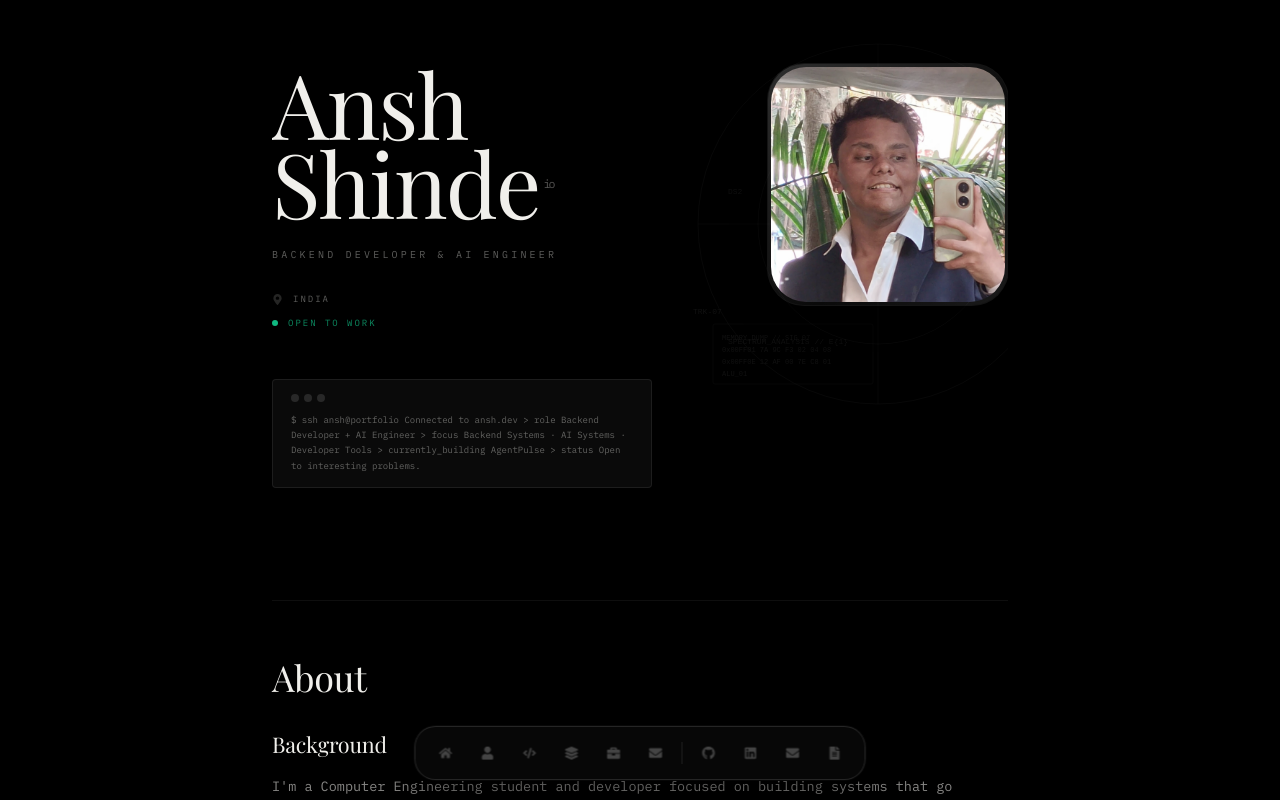
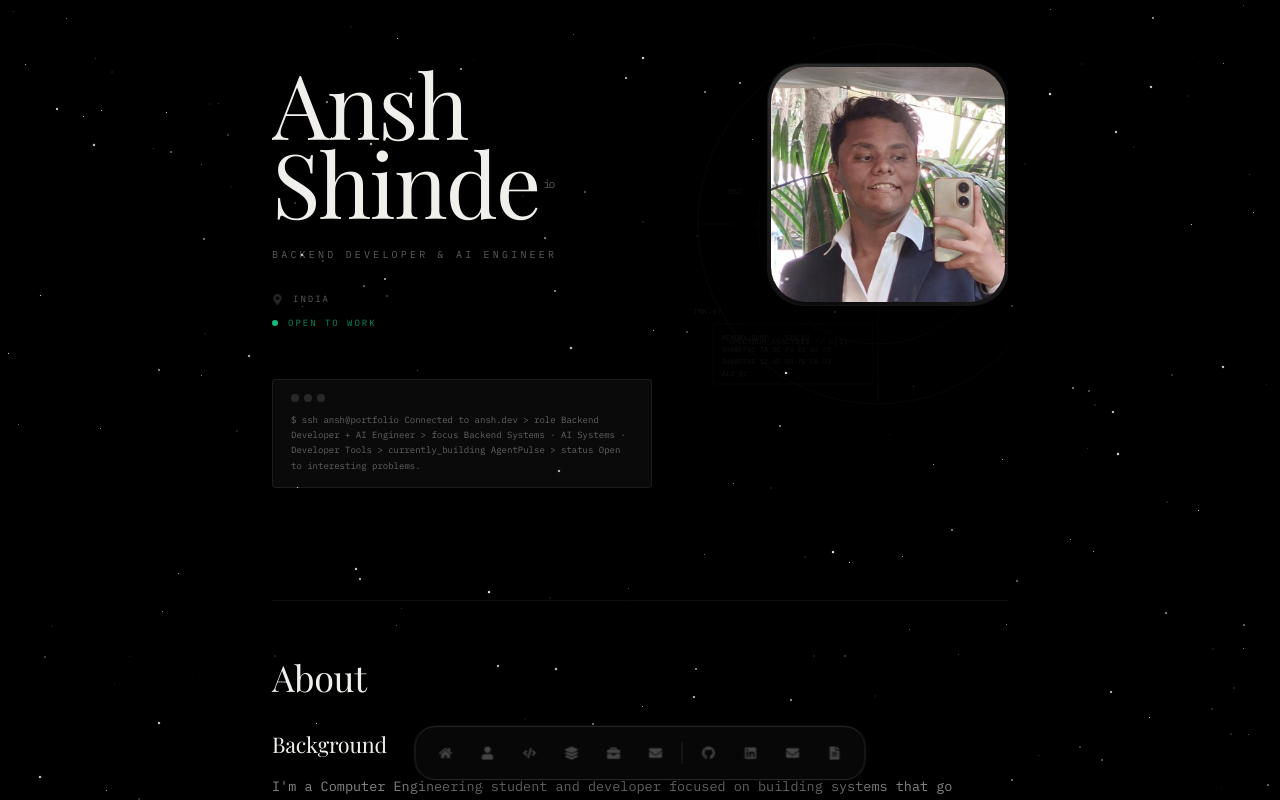
Before and after one commit to AnshShinde2007/ansh-portfolio, a React (Vite) app in the folder portfolio/: page / in a window 1280 px wide. Built offline with nearby package versions, Linux system fonts and the light colour scheme; a web font is replaced by a local one.

Commit message:
feat: add animated star field background

```diff
--- a/portfolio/src/App.css
+++ b/portfolio/src/App.css
@@ -105,6 +105,41 @@
   }
 }
 
+/* ── Star Field ──────────────────────────────────────────── */
+.starfield {
+  position: fixed;
+  inset: 0;
+  width: 100%;
+  height: 100%;
+  pointer-events: none;
+  z-index: 0;
+  overflow: hidden;
+  will-change: transform;
+}
+
+.star {
+  position: absolute;
+  border-radius: 50%;
+  background: #ffffff;
+  animation: star-twinkle 4s ease-in-out infinite alternate;
+}
+
+@keyframes star-twinkle {
+  0%   { opacity: 0.1;  transform: scale(0.85); }
+  50%  { opacity: 1;    transform: scale(1.1);  }
+  100% { opacity: 0.1;  transform: scale(0.85); }
+}
+
+@media (prefers-reduced-motion: reduce) {
+  .star {
+    animation: none;
+    opacity: 0.25 !important;
+  }
+  .starfield {
+    transform: none !important;
+  }
+}
+
 /* ── Reset ───────────────────────────────────────────────── */
 *,
 *::before,
@@ -173,6 +208,7 @@ body {
 /* ── Layout shell ────────────────────────────────────────── */
 .page-shell {
   position: relative;
+  z-index: 1;
   margin: 0 auto;
   max-width: 768px;
   padding: 24px 16px 140px;
--- /dev/null
+++ b/portfolio/src/components/StarField.jsx
@@ -0,0 +1,70 @@
+// src/components/StarField.jsx
+import { useEffect, useRef } from "react";
+
+const STAR_COUNT = 180;
+
+function randomBetween(min, max) {
+  return Math.random() * (max - min) + min;
+}
+
+function generateStars() {
+  return Array.from({ length: STAR_COUNT }, (_, i) => ({
+    id: i,
+    x: randomBetween(0, 100),
+    y: randomBetween(0, 100),
+    size: randomBetween(0.8, 2.4),
+    opacity: randomBetween(0.15, 0.75),
+    delay: randomBetween(0, 6),
+    duration: randomBetween(2.5, 6),
+  }));
+}
+
+const STARS = generateStars();
+
+export default function StarField() {
+  const ref = useRef(null);
+
+  useEffect(() => {
+    const el = ref.current;
+    if (!el) return;
+
+    let ticking = false;
+    const onScroll = () => {
+      if (ticking) return;
+      ticking = true;
+      requestAnimationFrame(() => {
+        const y = window.scrollY * 0.08;
+        el.style.transform = `translateY(${y}px)`;
+        ticking = false;
+      });
+    };
+
+    window.addEventListener("scroll", onScroll, { passive: true });
+    return () => window.removeEventListener("scroll", onScroll);
+  }, []);
+
+  return (
+    <div
+      ref={ref}
+      className="starfield"
+      aria-hidden="true"
+      role="presentation"
+    >
+      {STARS.map((star) => (
+        <span
+          key={star.id}
+          className="star"
+          style={{
+            left: `${star.x}%`,
+            top: `${star.y}%`,
+            width: `${star.size}px`,
+            height: `${star.size}px`,
+            opacity: star.opacity,
+            animationDelay: `${star.delay}s`,
+            animationDuration: `${star.duration}s`,
+          }}
+        />
+      ))}
+    </div>
+  );
+}
--- a/portfolio/src/pages/home.jsx
+++ b/portfolio/src/pages/home.jsx
@@ -1,6 +1,7 @@
 // src/pages/home.jsx
 /* eslint-disable react/no-unescaped-entities */
 import React, { useRef, useState } from "react";
+import StarField from "../components/StarField";
 import {
   FaGithub, FaLinkedin, FaEnvelope, FaFileAlt,
   FaHome, FaMapMarkerAlt, FaExternalLinkAlt,
@@ -699,6 +700,7 @@ function Dock() {
 export default function Home() {
   return (
     <>
+      <StarField />
       <Toaster
         position="top-right"
         toastOptions={{
```
